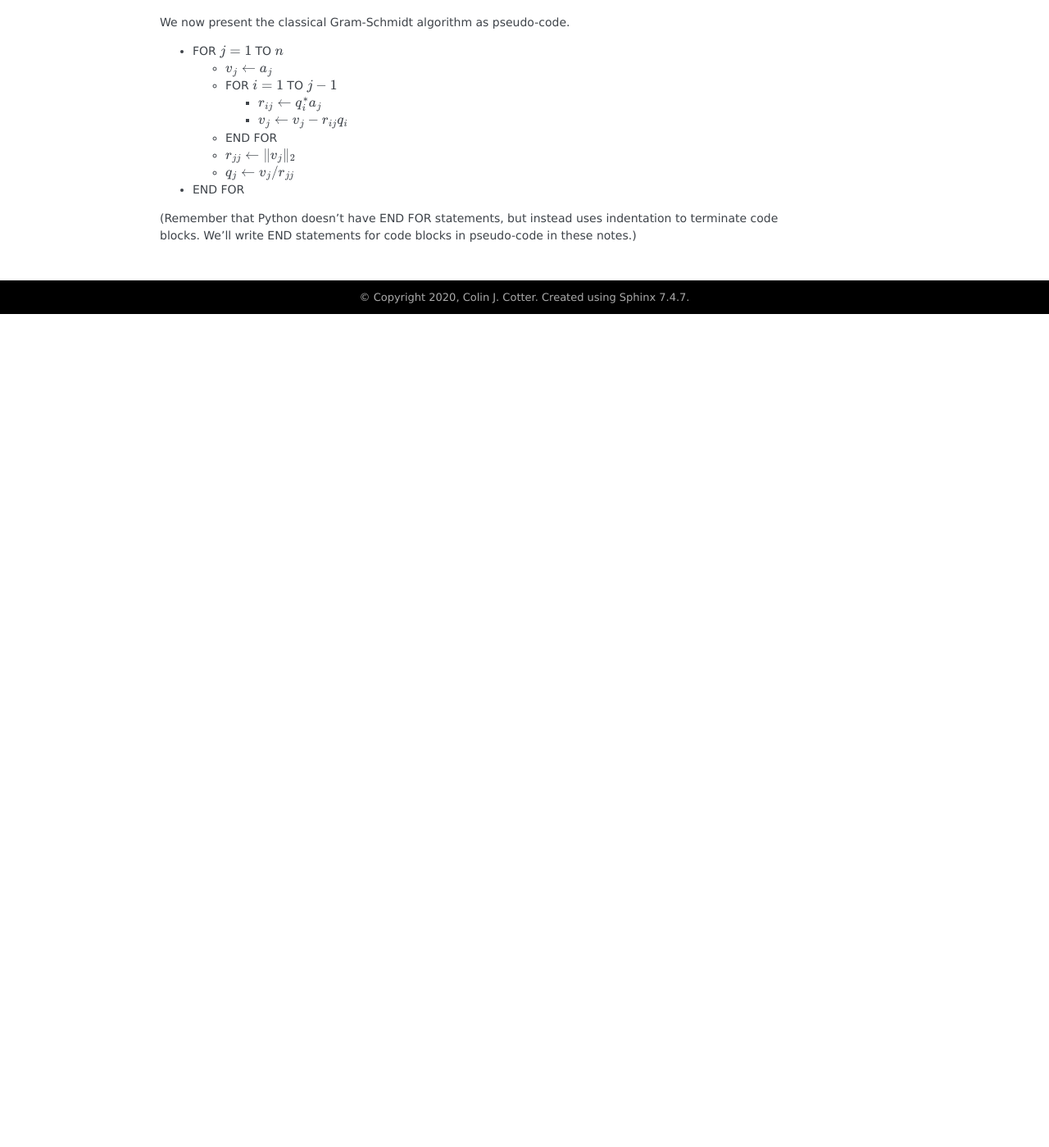
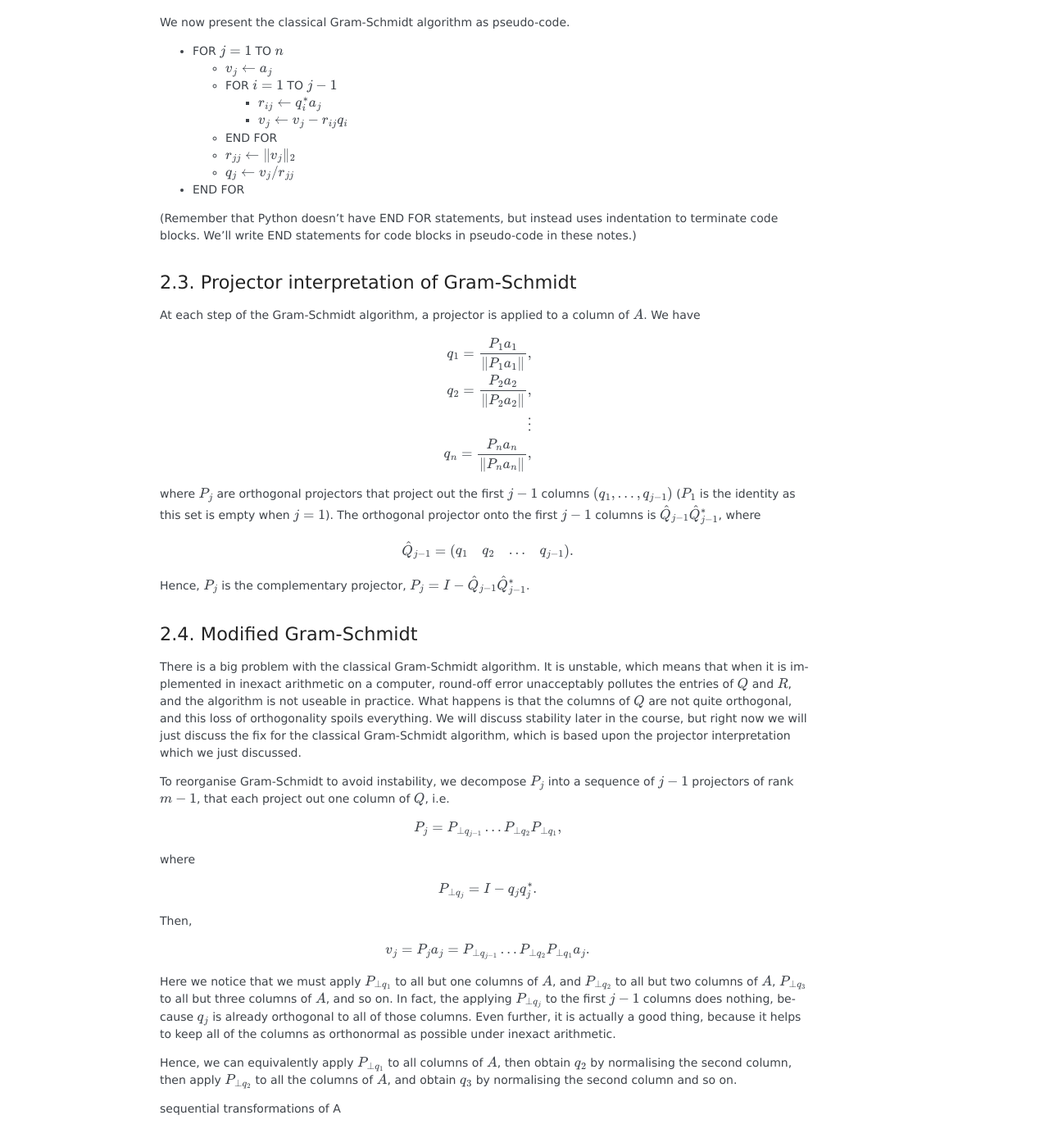
Before and after one commit to comp-lin-alg/comp-lin-alg-course, a Sphinx documentation site: the page built from doc/source/L2_QR_factorisation.rst, in a window 1280 px wide and 1400 px high, scrolled down 1826 px. Shown: the whole window at 82% size. Built offline with Sphinx 7.4.7, drawn with Linux system fonts in a browser that asks for light colours; pages that are not in the unit, such as notebooks, are missing from menus; before the commit the page ends 2209 px from its top, so only the background shows below that; some of the changed text lies outside the part shown.

Commit message:
doing modified GS

```diff
--- a/doc/source/L2_QR_factorisation.rst
+++ b/doc/source/L2_QR_factorisation.rst
@@ -12,7 +12,7 @@ powerful and insightful transformation is the QR factorisation.
 In this section we will introduce the QR factorisation and some
 good and bad algorithms to compute it.
 
-What is the QR Factorisation?
+What is the QR factorisation?
 -----------------------------
 
 We start with another definition.
@@ -125,3 +125,80 @@ We now present the classical Gram-Schmidt algorithm as pseudo-code.
 (Remember that Python doesn't have END FOR statements, but instead
 uses indentation to terminate code blocks. We'll write END statements
 for code blocks in pseudo-code in these notes.)
+
+Projector interpretation of Gram-Schmidt
+----------------------------------------
+
+At each step of the Gram-Schmidt algorithm, a projector is applied to
+a column of `A`. We have
+
+.. math::
+
+   q_1 = \frac{P_1a_1}{\|P_1a_1\|},
+
+   q_2 = \frac{P_2a_2}{\|P_2a_2\|},
+
+   \vdots
+
+   q_n = \frac{P_na_n}{\|P_na_n\|},
+
+where `P_j` are orthogonal projectors that project out the first `j-1`
+columns `(q_1,\ldots,q_{j-1})` (`P_1` is the identity as this set is
+empty when `j=1`). The orthogonal projector onto the first `j-1` columns
+is `\hat{Q}_{j-1}\hat{Q}_{j-1}^*`, where
+
+.. math::
+
+   \hat{Q}_{j-1} =
+   \begin{pmatrix} q_1 & q_2 & \ldots & q_{j-1} \end{pmatrix}.
+
+Hence, `P_j` is the complementary projector, `P_j=I -
+\hat{Q}_{j-1}\hat{Q}_{j-1}^*`.
+
+Modified Gram-Schmidt
+---------------------
+
+There is a big problem with the classical Gram-Schmidt algorithm. It
+is unstable, which means that when it is implemented in inexact
+arithmetic on a computer, round-off error unacceptably pollutes the
+entries of `Q` and `R`, and the algorithm is not useable in
+practice. What happens is that the columns of `Q` are not quite
+orthogonal, and this loss of orthogonality spoils everything. We will
+discuss stability later in the course, but right now we will just
+discuss the fix for the classical Gram-Schmidt algorithm, which is
+based upon the projector interpretation which we just discussed.
+
+To reorganise Gram-Schmidt to avoid instability, we decompose `P_j`
+into a sequence of `j-1` projectors of rank `m-1`, that each project
+out one column of `Q`, i.e.
+
+.. math::
+
+   P_j = P_{\perp q_{j-1}}\ldots P_{\perp q_2} P_{\perp q_1},
+
+where
+
+.. math::
+
+   P_{\perp q_j} = I - q_jq_j^*.
+
+Then,
+
+.. math::
+
+   v_j = P_ja_j = P_{\perp q_{j-1}}\ldots P_{\perp q_2}P_{\perp q_1}a_j.
+
+Here we notice that we must apply `P_{\perp q_1}` to all but one
+columns of `A`, and `P_{\perp q_2}` to all but two columns of `A`,
+`P_{\perp q_3}` to all but three columns of `A`, and so on. In fact,
+the applying `P_{\perp q_j}` to the first `j-1` columns does nothing,
+because `q_j` is already orthogonal to all of those columns. Even further,
+it is actually a good thing, because it helps to keep all of the columns
+as orthonormal as possible under inexact arithmetic.
+
+Hence, we can equivalently apply `P_{\perp q_1}` to all columns of
+`A`, then obtain `q_2` by normalising the second column, then apply
+`P_{\perp q_2}` to all the columns of `A`, and obtain `q_3` by
+normalising the second column and so on.
+
+sequential transformations of A
```
